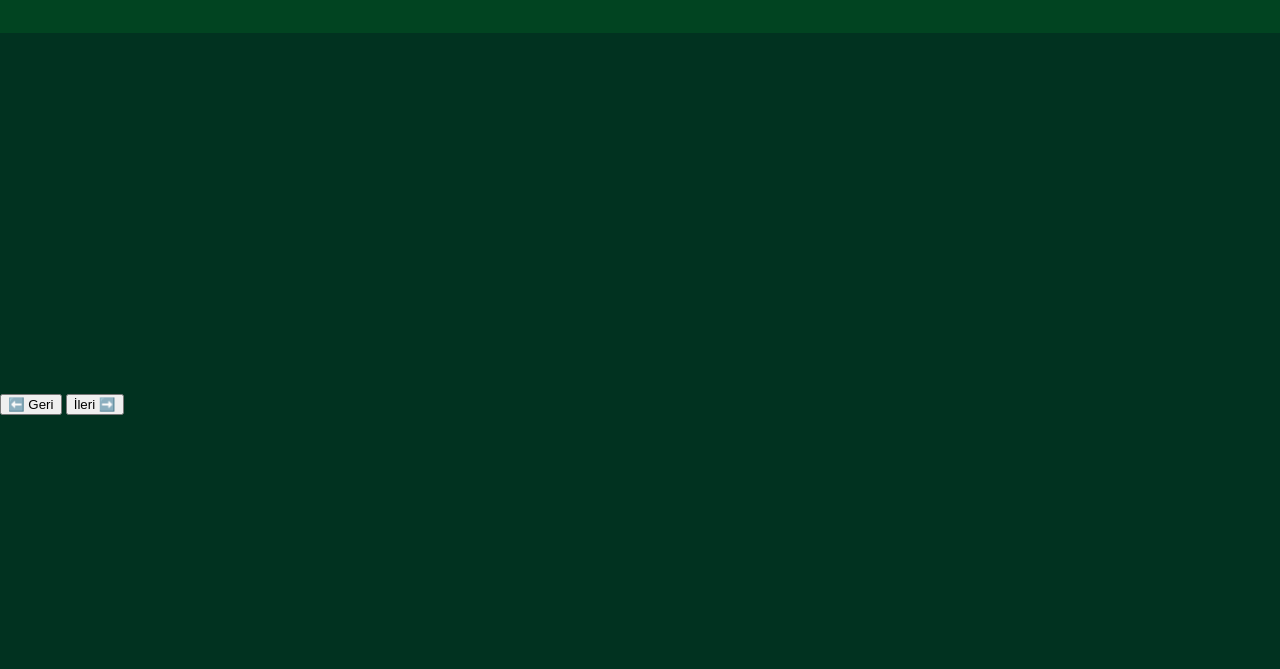
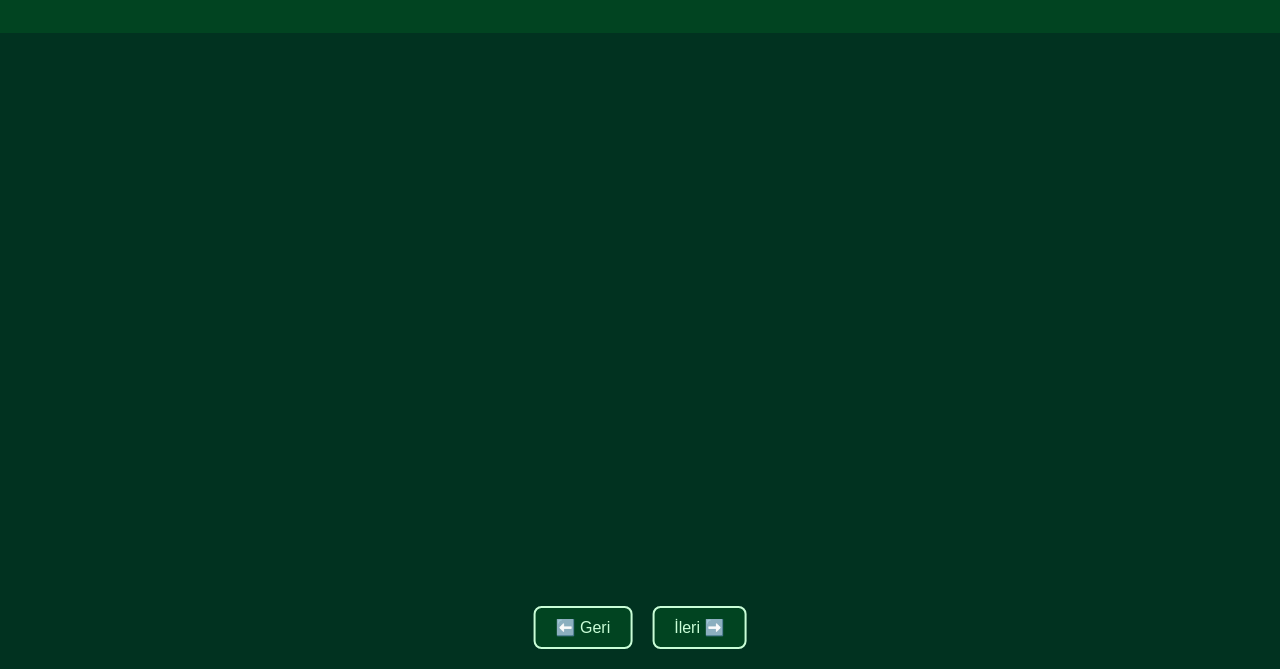
Before and after one commit to Omersirin8/siir-sitesi, a plain HTML site: page index.html in a window 1280 px wide. Shown: the part 131-800 px from the top of the page. Drawn offline with Linux system fonts and the light colour scheme.

Commit message:
Update style.css

```diff
--- a/style.css
+++ b/style.css
@@ -93,3 +93,27 @@ footer {
         font-size: 1.1rem;
     }
 }
+.navigation-buttons {
+    position: fixed;
+    bottom: 20px;
+    left: 50%;
+    transform: translateX(-50%);
+    display: flex;
+    gap: 20px;
+    z-index: 9999;
+}
+
+.navigation-buttons button {
+    background-color: #014421;
+    color: #c9fdd7;
+    border: 2px solid #c9fdd7;
+    border-radius: 8px;
+    padding: 10px 20px;
+    font-size: 1rem;
+    cursor: pointer;
+    transition: background-color 0.3s;
+}
+
+.navigation-buttons button:hover {
+    background-color: #1d6b34;
+}
```
